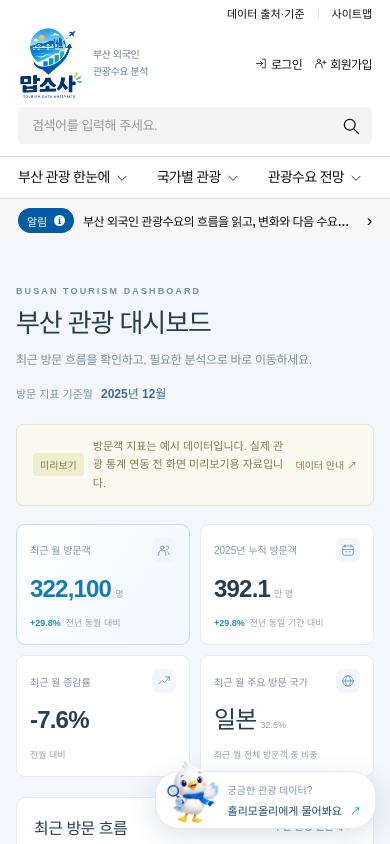
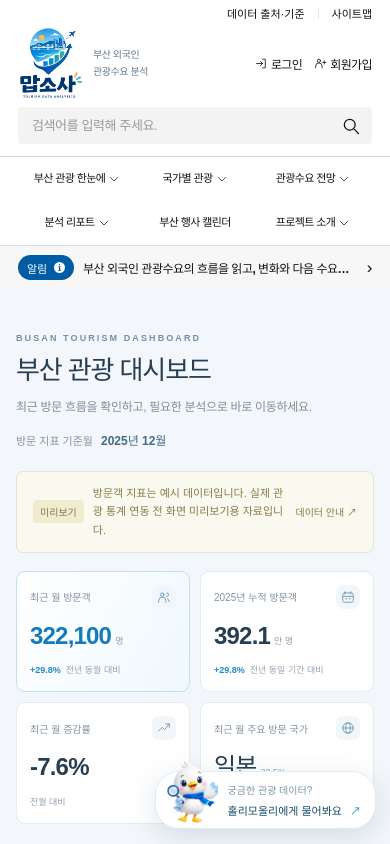
Before and after one commit to bibikhue/front_code, a React (Vite) app: page / in a window 390 px wide. Shown: the top 844 px of the page. Built offline with nearby package versions, Linux system fonts and the light colour scheme.

Commit message:
상단 메뉴 반응형 수정, 한 줄 배포 스크립트 추가

```diff
--- a/src/App.css
+++ b/src/App.css
@@ -149,3 +149,60 @@
 }
 
 .navigation-button.current { color: #0068a9; }
+
+@media (min-width: 721px) and (max-width: 950px) {
+  .navigation-inner { padding: 0 16px; gap: 6px; overflow: visible; }
+  .navigation-item { position: relative; min-width: 0; }
+  .navigation-button { gap: 3px; font-size: clamp(12px, 1.35vw, 13px); letter-spacing: -.75px; }
+  .navigation-button svg { width: 12px; height: 12px; flex: none; }
+  .dropdown { top: 100%; left: 0; width: min(205px, calc(100vw - 32px)); }
+  .navigation-item:last-child .dropdown { left: auto; right: 0; }
+  .main-navigation:has(.dropdown) { padding-bottom: 191px; }
+}
+
+@media (max-width: 720px) {
+  .navigation-inner {
+    display: grid;
+    grid-template-columns: repeat(3, minmax(0, 1fr));
+    grid-auto-rows: minmax(44px, auto);
+    align-items: stretch;
+    justify-content: stretch;
+    height: auto;
+    padding: 0 18px;
+    gap: 0;
+    overflow: visible;
+  }
+  .navigation-item { display: contents; }
+  .navigation-item > .navigation-button {
+    justify-content: center;
+    width: 100%;
+    min-width: 0;
+    min-height: 44px;
+    padding: 0 2px;
+    gap: 3px;
+    font-size: clamp(11px, 1.8vw, 13px);
+    line-height: 1.2;
+    letter-spacing: -.6px;
+  }
+  .navigation-button svg { width: 12px; height: 12px; flex: none; }
+  .navigation-item:nth-child(1) > .navigation-button { grid-row: 1; grid-column: 1; }
+  .navigation-item:nth-child(2) > .navigation-button { grid-row: 1; grid-column: 2; }
+  .navigation-item:nth-child(3) > .navigation-button { grid-row: 1; grid-column: 3; }
+  .navigation-item:nth-child(4) > .navigation-button { grid-row: 2; grid-column: 1; }
+  .navigation-item:nth-child(5) > .navigation-button { grid-row: 2; grid-column: 2; }
+  .navigation-item:nth-child(6) > .navigation-button { grid-row: 2; grid-column: 3; }
+  .navigation-inner .dropdown,
+  .navigation-item:last-child .dropdown {
+    position: static;
+    grid-row: 3;
+    grid-column: 1 / -1;
+    box-sizing: border-box;
+    width: 100%;
+    margin: 0 0 8px;
+    left: auto;
+    right: auto;
+    top: auto;
+  }
+  .navigation-inner:has(> .navigation-item:nth-child(-n+3) > .dropdown) .dropdown { grid-row: 2; }
+  .navigation-inner:has(> .navigation-item:nth-child(-n+3) > .dropdown) > .navigation-item:nth-child(n+4) > .navigation-button { grid-row: 3; }
+}
```
Also changed, not shown: deploy/README.md, 1 other file (tests, documents, lock files or other folders).
